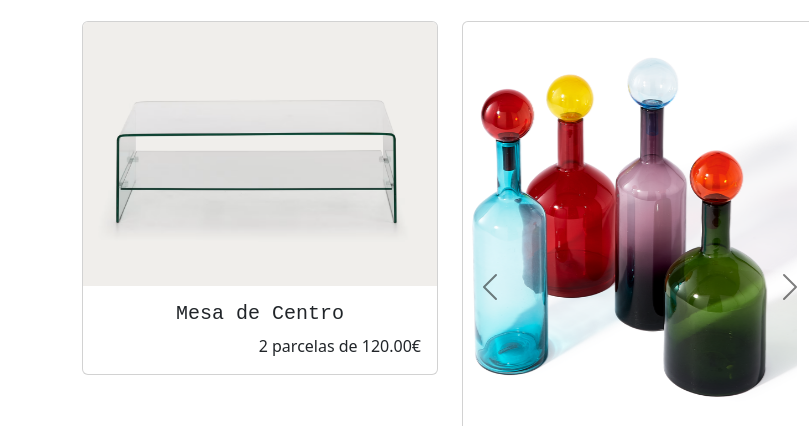
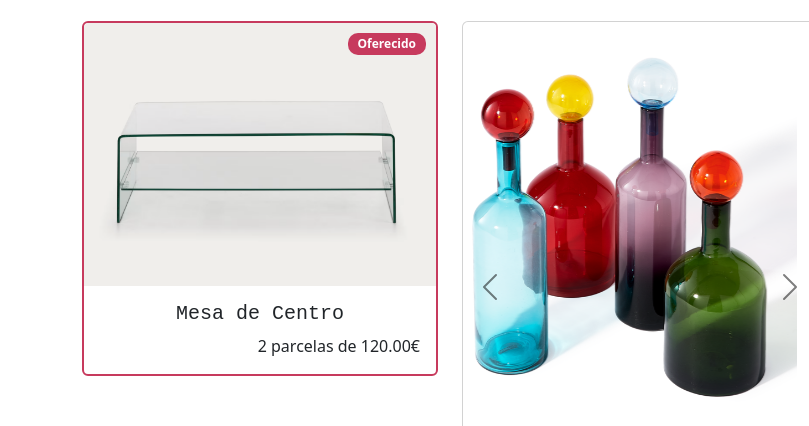
Before and after one commit to sofiasimoes/sofiasimoes.github.io, a plain HTML site: page pages/sala/lista.html in a window 1280 px wide. Shown: the part 873-1299 px from the top of the page, 0-809 px from the left. Drawn offline with nearby package versions, Linux system fonts and the light colour scheme; files whose address does not match are found by name.

Commit message:
mesa de centro

```diff
--- a/pages/sala/lista.html
+++ b/pages/sala/lista.html
@@ -98,7 +98,7 @@
         </div>
         <div class="row mb-4">
           <div class="col-md-4">
-            <div class="card text-center">
+            <div class="card text-center offered">
               <img src="../../images/presentes/MesadeCentro.jpg" class="card-img-top" alt="Product 3">
               <div class="card-body">
                 <h5 class="card-title">Mesa de Centro</h5>
@@ -106,6 +106,7 @@
                   <p class="card-text text-muted"></p>
                   <p class="card-text">2 parcelas de 120.00&euro;</p>
                 </div>
+                <span class="badge badge-success">Oferecido</span> <!-- Badge indicating 'offered' -->
               </div>
             </div>
           </div>
```
